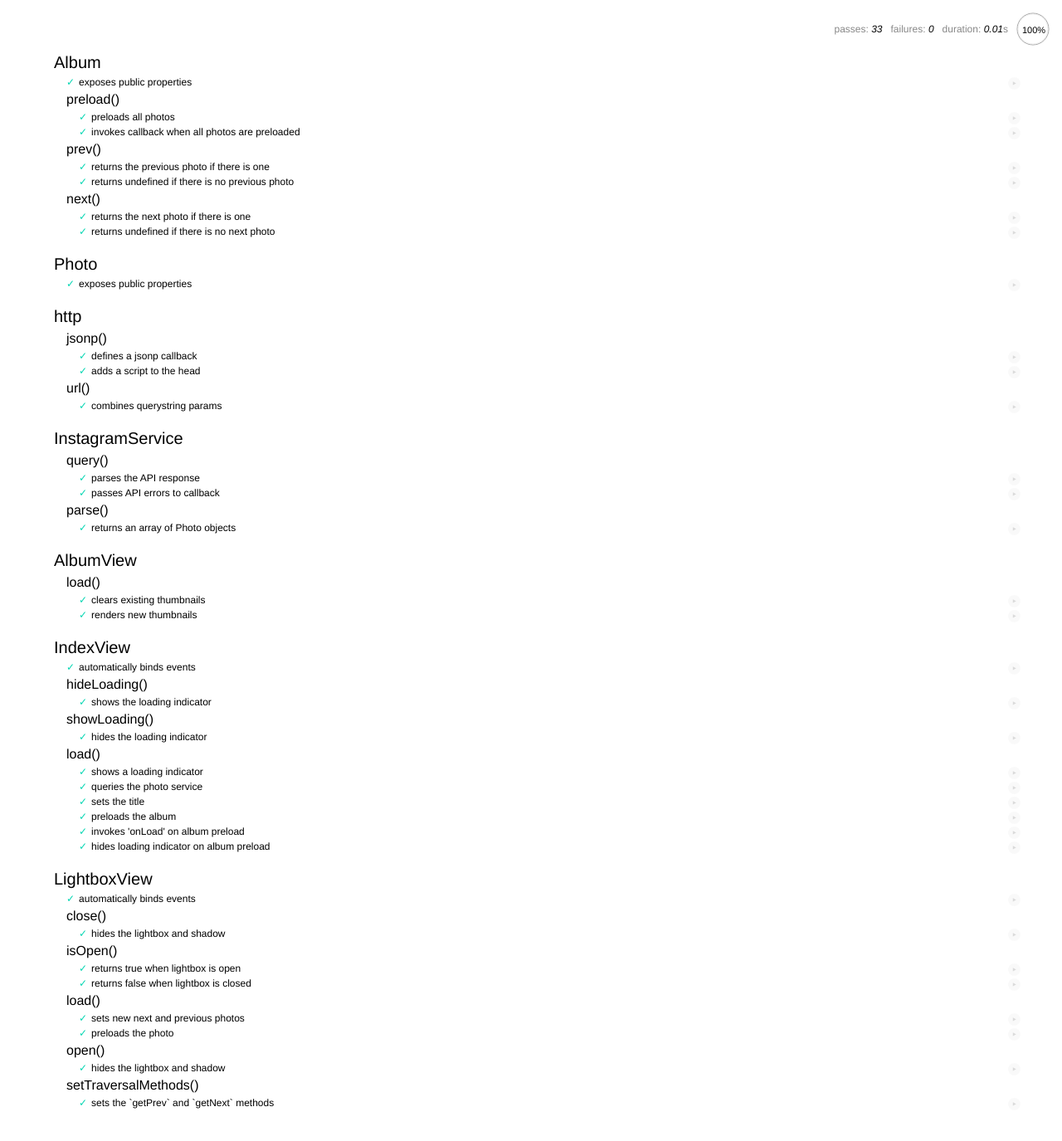
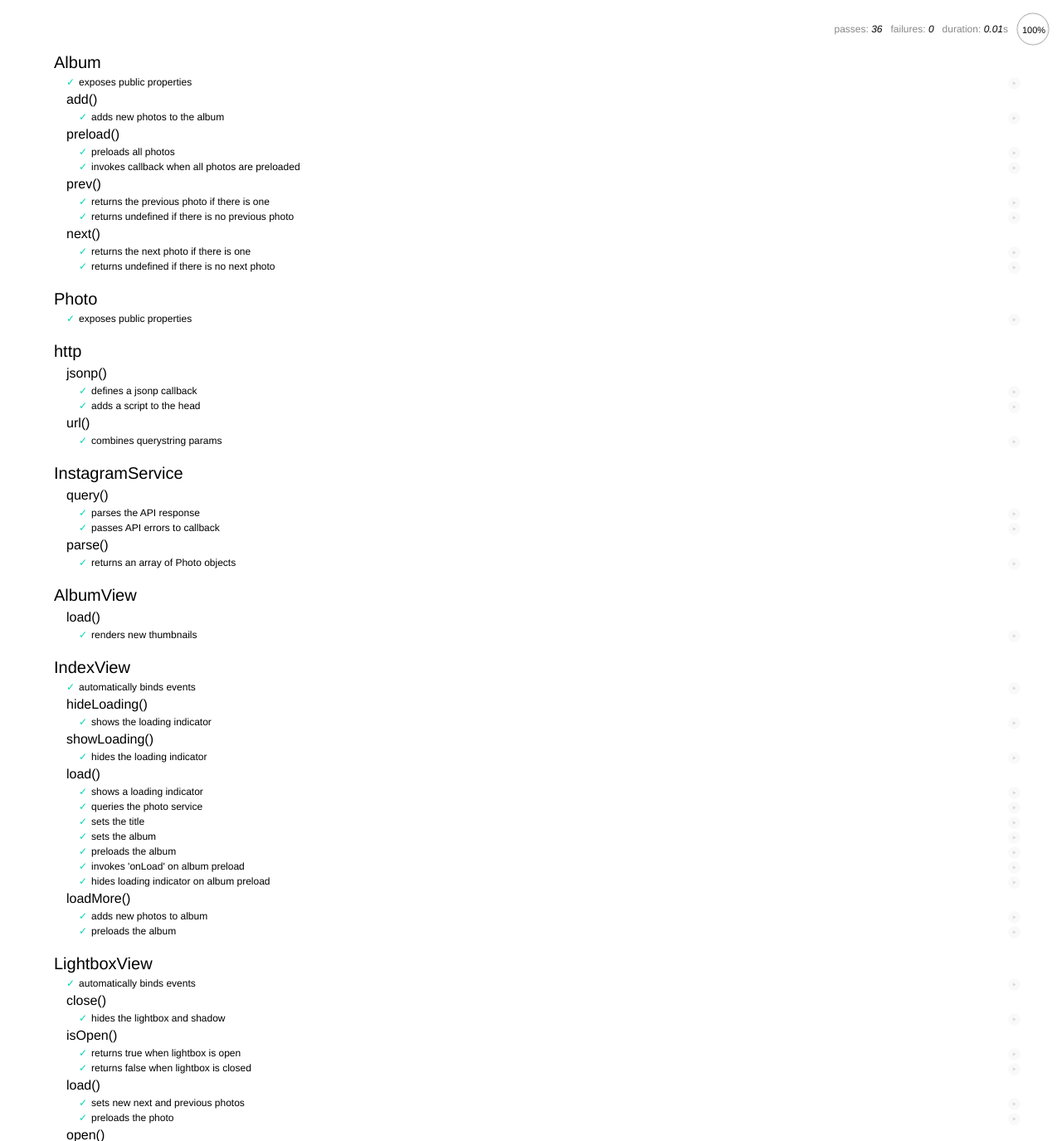
Before and after one commit to montlebalm/poloroids, a PHP site: page /test/index.html in a window 1280 px wide. Shown: the top 1375 px of the page at 83% size. Before the commit the page ends 1336 px from the top, so only its background shows below. Run offline with PHP 8.4, Linux system fonts and the light colour scheme.

Commit message:
Add load more; cleanup

```diff
--- a/public/scripts/index.js
+++ b/public/scripts/index.js
@@ -14,10 +14,12 @@
     var indexContainer = document.querySelector(".container");
     var indexView = new IndexView(indexContainer, {
       onLoad: function(album) {
+        // Allow the lightbox to self-identify next/prev photos
         lightboxView.setTraversalMethods({
           prev: album.prev.bind(album),
           next: album.next.bind(album)
         });
+
         albumView.load(album);
       },
       photoService: InstagramService
--- a/public/scripts/models/album.js
+++ b/public/scripts/models/album.js
@@ -6,9 +6,13 @@ window.Album = (function() {
   }
 
   Album.prototype = {
+    add: function(photos) {
+      this.photos = this.photos.concat(photos);
+    },
     preload: function(size, callback) {
       var remaining = this.photos.length;
 
+      // Preload each photo and invoke the callback when finished
       this.photos.forEach(function(photo) {
         photo.preload(size, function() {
           if (--remaining === 0) {
--- a/public/scripts/models/photo.js
+++ b/public/scripts/models/photo.js
@@ -1,15 +1,19 @@
 window.Photo = (function() {
 
-  function Photo(small, large) {
-    this.small = small;
-    this.large = large;
+  function Photo(id, sizes) {
+    this.id = id;
+    this.sizes = sizes;
   }
 
   Photo.prototype = {
     preload: function(size, callback) {
+      if (!this.sizes.hasOwnProperty(size)) {
+        throw new Error("Unrecognized size: " + size);
+      }
+
       var img = new Image();
       img.onload = callback;
-      img.src = this[size || "small"];
+      img.src = this.sizes[size];
     }
   };
 
--- a/public/scripts/services/instagramService.js
+++ b/public/scripts/services/instagramService.js
@@ -22,9 +22,10 @@ window.InstagramService = (function(Album, http, Photo) {
     },
     parse: function(data) {
       return data.map(function(photo) {
-        var thumbnail = photo.images.thumbnail.url;
-        var actual = photo.images.standard_resolution.url;
-        return new Photo(thumbnail, actual);
+        return new Photo(photo.id, {
+          small: photo.images.thumbnail.url,
+          large: photo.images.standard_resolution.url
+        });
       });
     }
   };
--- a/public/scripts/views/albumView.js
+++ b/public/scripts/views/albumView.js
@@ -9,19 +9,17 @@ window.AlbumView = (function() {
 
   AlbumView.prototype = {
     load: function(album) {
-      this._clear();
-      var thumbnails = this._createThumbnails(album.photos);
+      var newPhotos = album.photos.filter(function(photo) {
+        return !document.getElementById("img-" + photo.id);
+      });
+      var thumbnails = this._createThumbnails(newPhotos);
       this._renderThumbnails(thumbnails);
-    },
-    _clear: function() {
-      while (this._dom.thumbs.firstChild) {
-        this._dom.thumbs.removeChild(this._dom.thumbs.firstChild);
-      }
     },
     _createThumbnail: function(photo) {
       var thumb = document.createElement("img");
+      thumb.id = "img-" + photo.id;
       thumb.className = "thumbnail fadeIn";
-      thumb.src = photo.small;
+      thumb.src = photo.sizes.small;
       thumb.addEventListener("click", this.onClick.bind(null, photo));
       return thumb;
     },
--- a/public/scripts/views/indexView.js
+++ b/public/scripts/views/indexView.js
@@ -4,10 +4,10 @@ window.IndexView = (function() {
     this._photoService = params.photoService;
     this._onLoad = params.onLoad;
     this._dom = {
-      refresh: el.querySelector(".refresh"),
-      title: el.querySelector(".album-title"),
       loader: el.querySelector(".loader"),
-      photosContainer: el.querySelector(".photos-container")
+      loadMore: el.querySelector(".load-more"),
+      photosContainer: el.querySelector(".photos-container"),
+      title: el.querySelector(".album-title")
     };
     this._bindEvents();
   }
@@ -21,19 +21,43 @@ window.IndexView = (function() {
       this.showLoading();
       this._photoService.query(this._loaded.bind(this));
     },
+    loadMore: function() {
+      this._photoService.query(this._loadedMore.bind(this));
+    },
     showLoading: function() {
       this._dom.loader.classList.remove("hide");
       this._dom.photosContainer.classList.add("hide");
     },
     _bindEvents: function() {
-      this._dom.refresh.addEventListener("click", this.load.bind(this));
+      this._dom.loadMore.addEventListener("click", function(e) {
+        e.preventDefault();
+        e.currentTarget.setAttribute("disabled", "disabled");
+        this.loadMore();
+      }.bind(this));
+    },
+    _handleError: function(err) {
+      var msg = 'Look what you\'ve done.\nError: "' + err + '"';
+      alert(msg);
     },
     _loaded: function(err, album) {
+      if (err) { return this._handleError(err); }
+
+      this.album = album;
       this._setTitle(album.title);
 
       album.preload("small", function() {
-        this._onLoad(album);
+        this._onLoad(this.album);
         this.hideLoading();
+      }.bind(this));
+    },
+    _loadedMore: function(err, album) {
+      if (err) { return this._handleError(err); }
+
+      this.album.add(album.photos);
+
+      album.preload("small", function() {
+        this._onLoad(this.album);
+        this._dom.loadMore.removeAttribute("disabled");
       }.bind(this));
     },
     _setTitle: function(title) {
--- a/public/scripts/views/lightboxView.js
+++ b/public/scripts/views/lightboxView.js
@@ -62,7 +62,7 @@ window.LightboxView = (function() {
       }.bind(this));
     },
     _loaded: function(photo) {
-      this._setPhoto(photo.large);
+      this._setPhoto(photo.sizes.large);
       this._setPrevVisibility();
       this._setNextVisibility();
       this.open();
--- a/test/views/albumView.test.js
+++ b/test/views/albumView.test.js
@@ -14,16 +14,8 @@ describe("AlbumView", function() {
 
   describe("load()", function() {
 
-    it("clears existing thumbnails", function() {
-      var album = { photos: [] };
-      var clear = this.sandbox.stub(this.view, "_clear");
-      this.view.load(album);
-      expect(clear.called).to.be.true;
-    });
-
     it("renders new thumbnails", function() {
       var album = { photos: [] };
-      this.sandbox.stub(this.view, "_clear");
       var renderThumbnails = this.sandbox.stub(this.view, "_renderThumbnails");
       this.view.load(album);
       expect(renderThumbnails.called).to.be.true;
--- a/test/views/indexView.test.js
+++ b/test/views/indexView.test.js
@@ -26,22 +26,15 @@ describe("IndexView", function() {
 
     it("shows the loading indicator", function() {
       this.view._dom = {
-        loader: {
-          classList: {
-            add: this.sandbox.spy(),
-            remove: this.sandbox.spy()
-          }
-        },
-        photosContainer: {
-          classList: {
-            add: this.sandbox.spy(),
-            remove: this.sandbox.spy()
-          }
-        }
+        loader: document.createElement("div"),
+        photosContainer: document.createElement("div")
       };
+      var loaderAdd = this.sandbox.spy(this.view._dom.loader.classList, "add");
+      var photosRemove = this.sandbox.spy(this.view._dom.photosContainer.classList, "remove");
+
       this.view.hideLoading();
-      expect(this.view._dom.loader.classList.add.calledWith("hide")).to.be.true;
-      expect(this.view._dom.photosContainer.classList.remove.calledWith("hide")).to.be.true;
+      expect(loaderAdd.calledWith("hide")).to.be.true;
+      expect(photosRemove.calledWith("hide")).to.be.true;
     });
 
   });
@@ -50,22 +43,15 @@ describe("IndexView", function() {
 
     it("hides the loading indicator", function() {
       this.view._dom = {
-        loader: {
-          classList: {
-            add: this.sandbox.spy(),
-            remove: this.sandbox.spy()
-          }
-        },
-        photosContainer: {
-          classList: {
-            add: this.sandbox.spy(),
-            remove: this.sandbox.spy()
-          }
-        }
+        loader: document.createElement("div"),
+        photosContainer: document.createElement("div")
       };
+      var loaderRemove = this.sandbox.spy(this.view._dom.loader.classList, "remove");
+      var photosAdd = this.sandbox.spy(this.view._dom.photosContainer.classList, "add");
+
       this.view.showLoading();
-      expect(this.view._dom.loader.classList.remove.calledWith("hide")).to.be.true;
-      expect(this.view._dom.photosContainer.classList.add.calledWith("hide")).to.be.true;
+      expect(loaderRemove.calledWith("hide")).to.be.true;
+      expect(photosAdd.calledWith("hide")).to.be.true;
     });
 
   });
@@ -99,6 +85,11 @@ describe("IndexView", function() {
       expect(this.view._setTitle.calledWith(this.album.title)).to.be.true;
     });
 
+    it("sets the album", function() {
+      this.view.load();
+      expect(this.view.album).to.be.defined;
+    });
+
     it("preloads the album", function() {
       this.view.load();
       expect(this.album.preload.calledWith("small")).to.be.true;
@@ -122,4 +113,38 @@ describe("IndexView", function() {
 
   });
 
+  describe("loadMore()", function() {
+
+    beforeEach(function() {
+      this.view.album = {
+        add: this.sandbox.spy(),
+        preload: this.sandbox.spy()
+      };
+    });
+
+    it("adds new photos to album", function() {
+      var album = { preload: function() {} };
+      this.view.album = { add: this.sandbox.spy() };
+      this.view._photoService = {
+        query: function(callback) {
+          callback(null, album);
+        }.bind(this)
+      };
+      this.view.loadMore();
+      expect(this.view.album.add.called).to.be.true;
+    });
+
+    it("preloads the album", function() {
+      var album = { add: function() {}, preload: this.sandbox.spy() };
+      this.view._photoService = {
+        query: function(callback) {
+          callback(null, album);
+        }.bind(this)
+      };
+      this.view.loadMore();
+      expect(album.preload.called).to.be.true;
+    });
+
+  });
+
 });
```
Also changed, not shown: public/index.html (+8 -4 lines), public/styles/styles.css (+34 -7 lines), test/models/album.test.js (+13 -3 lines), test/models/photo.test.js (+3 -3 lines), test/services/http.test.js (+1 -1 lines), public/images/logo.png (added).
